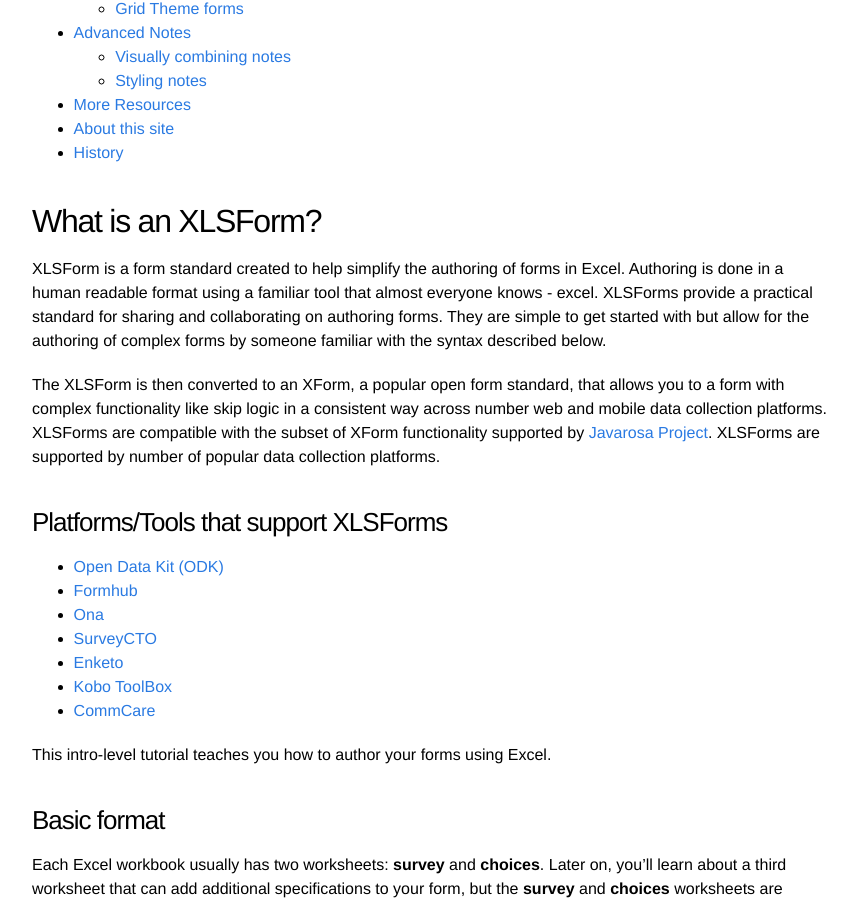
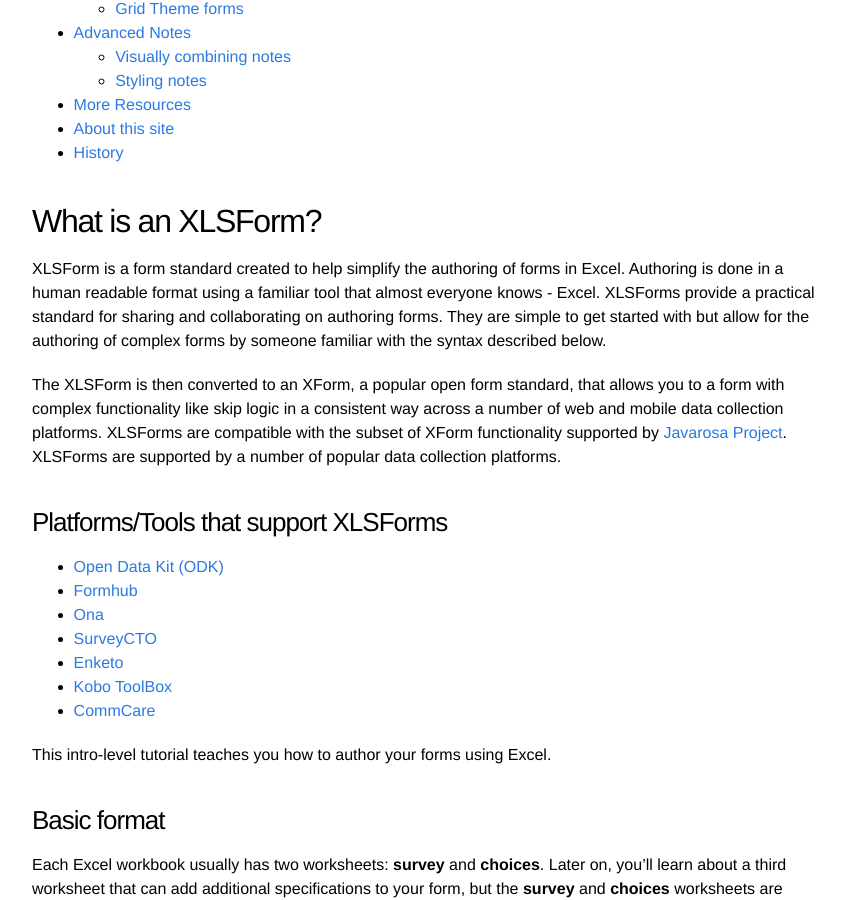
Before and after one commit to XLSForm/xlsform.github.io, a Jekyll site: the page built from _posts/2014-05-28-xlsform.md, in a window 1280 px wide and 900 px high, scrolled down 949 px. Shown: the whole window, without its empty margins (208-1061 px from the left). Built offline with Jekyll 4.4.1, drawn with Linux system fonts in a browser that asks for light colours; some of the changed text lies outside the part shown.

Commit message:
CAG: fixed up some language

```diff
--- a/_posts/2014-05-28-xlsform.md
+++ b/_posts/2014-05-28-xlsform.md
@@ -47,9 +47,9 @@
 
 ## <a name="what is xlsform"></a>What is an XLSForm?
 
-XLSForm is a form standard created to help simplify the authoring of forms in Excel.  Authoring is done in a human readable format using a familiar tool that almost everyone knows - excel.  XLSForms provide a practical standard for sharing and collaborating on authoring forms.   They are simple to get started with but allow for the authoring of complex forms by someone familiar with the syntax described below.
+XLSForm is a form standard created to help simplify the authoring of forms in Excel.  Authoring is done in a human readable format using a familiar tool that almost everyone knows - Excel.  XLSForms provide a practical standard for sharing and collaborating on authoring forms.   They are simple to get started with but allow for the authoring of complex forms by someone familiar with the syntax described below.
 
-The XLSForm is then converted to an XForm, a popular open form standard, that allows you to a form with complex functionality like skip logic in a consistent way across number web and mobile data collection platforms.    XLSForms are compatible with the subset of XForm functionality supported by [Javarosa Project](https://bitbucket.org/javarosa/javarosa/wiki/Home).  XLSForms are supported by number of popular data collection platforms.
+The XLSForm is then converted to an XForm, a popular open form standard, that allows you to a form with complex functionality like skip logic in a consistent way across a number of web and mobile data collection platforms.    XLSForms are compatible with the subset of XForm functionality supported by [Javarosa Project](https://bitbucket.org/javarosa/javarosa/wiki/Home).  XLSForms are supported by a number of popular data collection platforms.
 
 ###<a name="xlsform-tools"></a>Platforms/Tools that support XLSForms
 * [Open Data Kit (ODK)](http://opendatakit.org)
```
Also changed, not shown: other parts of _posts/2014-05-28-xlsform.md (+2 -2 lines).
